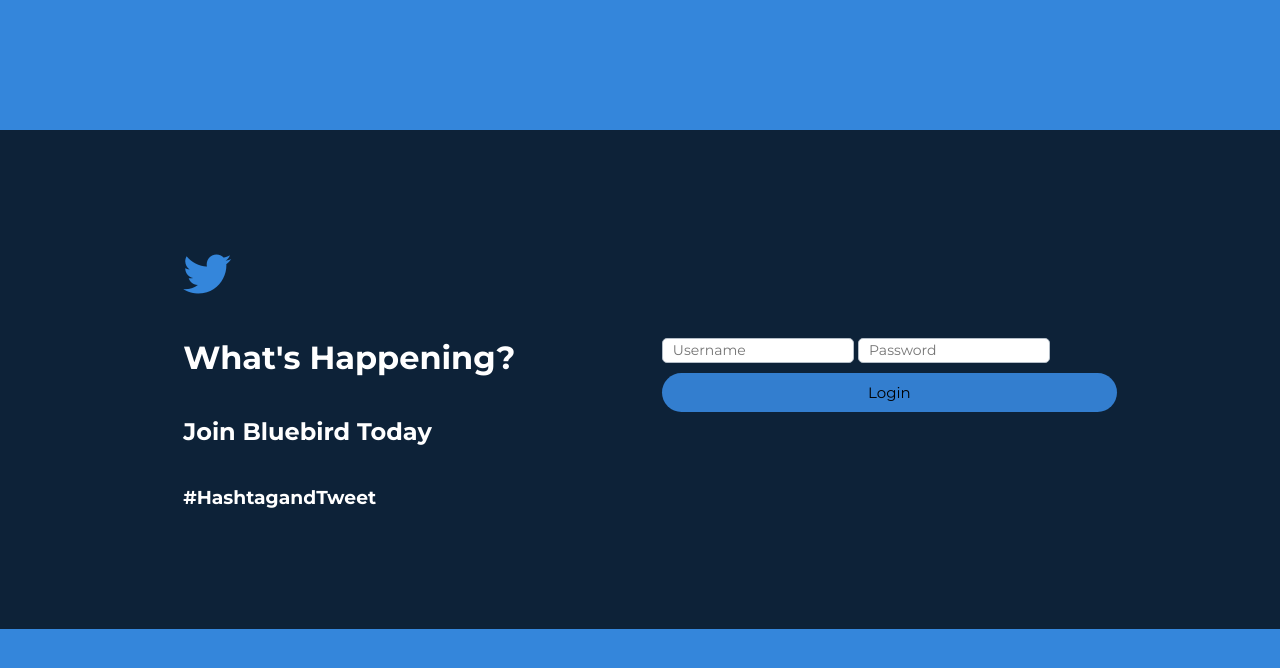
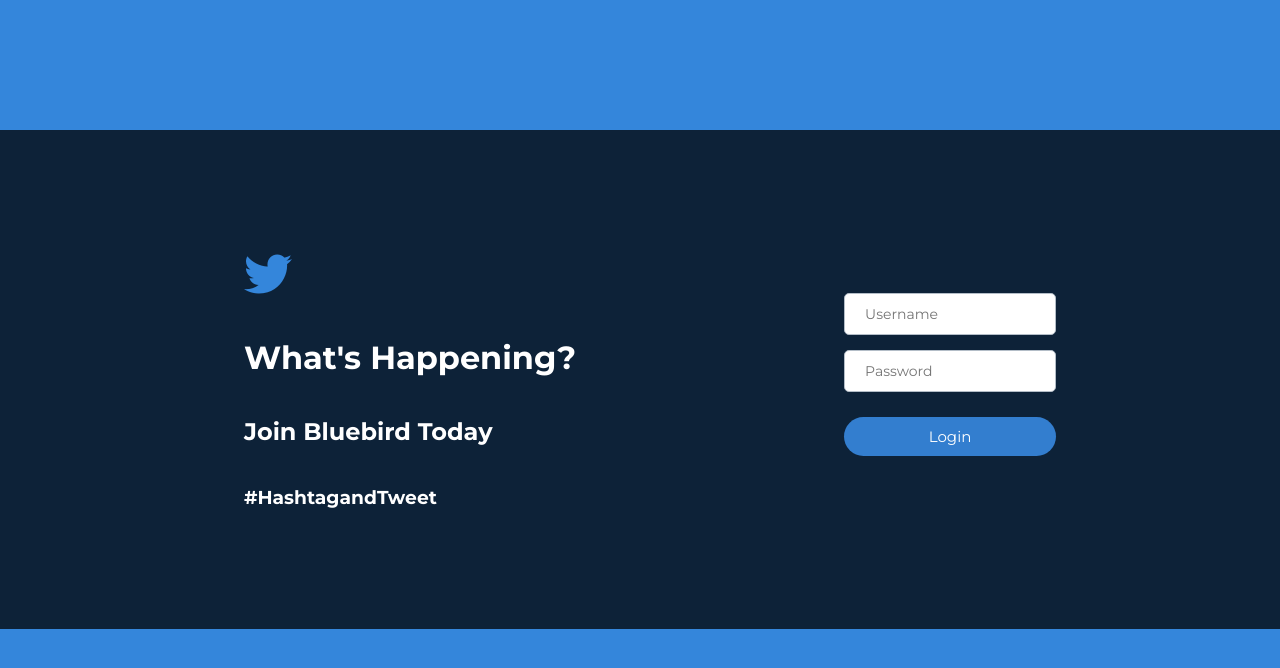
Before and after one commit to Danlgn/BSIS2_Bluebird, a PHP site: page /login.php in a window 1280 px wide. Shown: the top 668 px of the page. Run offline with PHP 8.4, Linux system fonts and the light colour scheme; some libraries are stand-ins or nearby versions.

Commit message:
changes in login

```diff
--- a/login.css
+++ b/login.css
@@ -22,11 +22,12 @@ input[type=text],
 input[type=email],
 input[type=password]{
     height:25px;
-    padding:10px;
+    padding:20px;
     border-radius: 5px;
     border: 1px solid var(--clr-gray);
     font-size: 14px;
     transition: all 0.2s ease;
+    width: 100%;
 }
 
 textarea:focus,
@@ -43,7 +44,9 @@ input[type=password]:focus,
 
 form, .form{
     color:white;
-
+    display: flex;
+    flex-direction: column;
+    gap: 15px;
 }
 body{
     background-color: #3486DB;
@@ -79,7 +82,7 @@ i{
 .Sign .btn{
 
     margin: 10px 0;
-    color: #000000;
+    color: white;
     background-color: rgb(242, 247, 255) ;
     border: 1px solid gray;
     border-radius: 20px;
--- a/login.php
+++ b/login.php
@@ -45,8 +45,9 @@
                             echo "
                             <div class='form'>
                                 <h3>Username/password is incorrect.</h3>
-                                <br/>Click here to <a href='login.php'>Login</a>
-                            </div>";
+                                Click here to <a href='login.php'>Login</a>
+                            </div>
+                            <br>";
                         }
                     }else{
                 ?>
```
